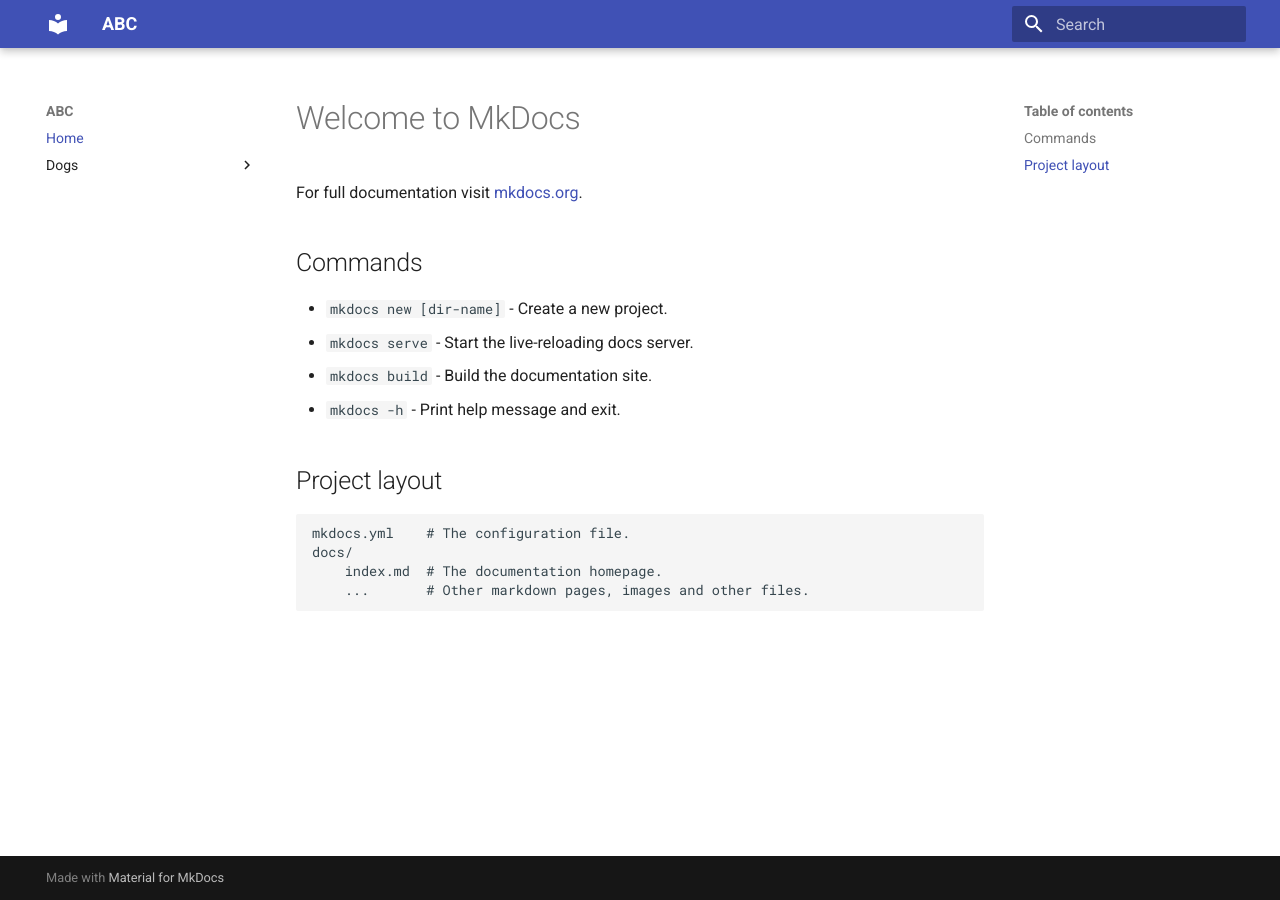
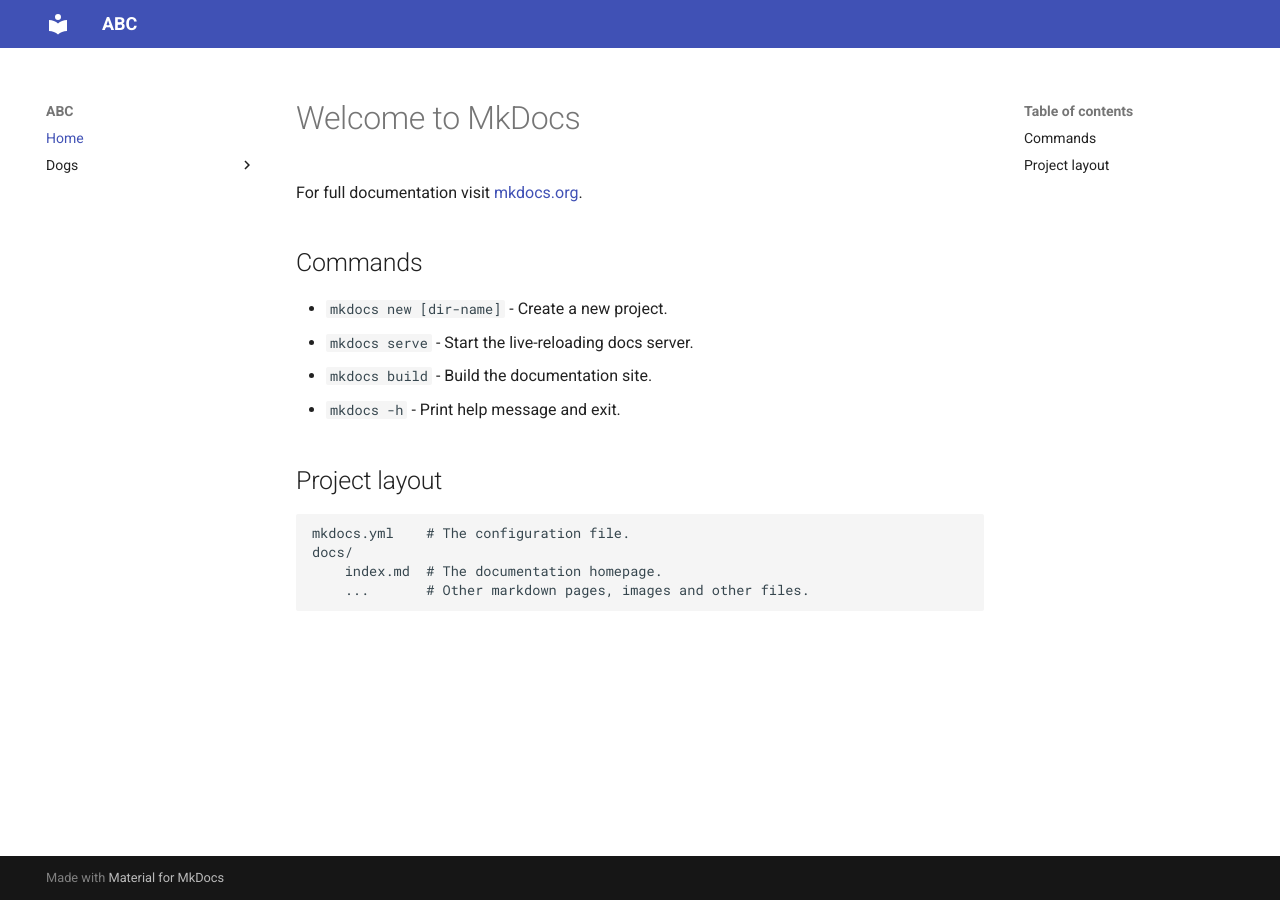
Before and after one commit to ben519/material-broken, an MkDocs documentation site: the page built from docs/index.md, in a window 1280 px wide. Built offline with MkDocs 1.6.1 and Material for MkDocs 9.7.7, drawn with Linux system fonts in a browser that asks for light colours.

Commit message:
show broken header.html override

```diff
--- a/mkdocs.yml
+++ b/mkdocs.yml
@@ -1,13 +1,16 @@
 site_name: ABC
-# repo_url: https://github.com/squidfunk/mkdocs-material  # uncomment this line and the build works
 
 theme:
   name: material
+  custom_dir: overrides
 
 extra:
   consent:
     title: Cookie consent
     description: hello world
+
+plugins:
+  - search
 
 nav:
   - Home: index.md
--- /dev/null
+++ b/overrides/partials/header.html
@@ -0,0 +1,161 @@
+<!--
+  Copyright (c) 2016-2022 Martin Donath <martin.donath@squidfunk.com>
+
+  Permission is hereby granted, free of charge, to any person obtaining a copy
+  of this software and associated documentation files (the "Software"), to
+  deal in the Software without restriction, including without limitation the
+  rights to use, copy, modify, merge, publish, distribute, sublicense, and/or
+  sell copies of the Software, and to permit persons to whom the Software is
+  furnished to do so, subject to the following conditions:
+
+  The above copyright notice and this permission notice shall be included in
+  all copies or substantial portions of the Software.
+
+  THE SOFTWARE IS PROVIDED "AS IS", WITHOUT WARRANTY OF ANY KIND, EXPRESS OR
+  IMPLIED, INCLUDING BUT NOT LIMITED TO THE WARRANTIES OF MERCHANTABILITY,
+  FITNESS FOR A PARTICULAR PURPOSE AND NON-INFRINGEMENT. IN NO EVENT SHALL THE
+  AUTHORS OR COPYRIGHT HOLDERS BE LIABLE FOR ANY CLAIM, DAMAGES OR OTHER
+  LIABILITY, WHETHER IN AN ACTION OF CONTRACT, TORT OR OTHERWISE, ARISING
+  FROM, OUT OF OR IN CONNECTION WITH THE SOFTWARE OR THE USE OR OTHER DEALINGS
+  IN THE SOFTWARE.
+-->
+
+<!-- Determine class according to configuration -->
+{% set class = "md-header" %}
+{% if "navigation.tabs.sticky" in features %}
+  {% set class = class ~ " md-header--lifted" %}
+{% endif %}
+
+<!-- Header -->
+<header class="{{ class }}" data-md-component="header">
+  <nav
+    class="md-header__inner md-grid"
+    aria-label="{{ lang.t('header.title') }}"
+  >
+
+    <!-- Link to home -->
+    <a
+      href="{{ config.extra.homepage | d(nav.homepage.url, true) | url }}"
+      title="{{ config.site_name | e }}"
+      class="md-header__button md-logo"
+      aria-label="{{ config.site_name }}"
+      data-md-component="logo"
+    >
+      {% include "partials/logo.html" %}
+    </a>
+
+    <!-- Button to open drawer -->
+    <label class="md-header__button md-icon" for="__drawer">
+      {% include ".icons/material/menu" ~ ".svg" %}
+    </label>
+
+    <!-- Header title -->
+    <div class="md-header__title" data-md-component="header-title">
+      <div class="md-header__ellipsis">
+        <div class="md-header__topic">
+          <span class="md-ellipsis">
+            {{ config.site_name }}
+          </span>
+        </div>
+        <div class="md-header__topic" data-md-component="header-topic">
+          <span class="md-ellipsis">
+            {% if page.meta and page.meta.title %}
+              {{ page.meta.title }}
+            {% else %}
+              {{ page.title }}
+            {% endif %}
+          </span>
+        </div>
+      </div>
+    </div>
+
+    <!-- Color palette -->
+    {% if not config.theme.palette is mapping %}
+      <form class="md-header__option" data-md-component="palette">
+        {% for option in config.theme.palette %}
+          {% set primary = option.primary | replace(" ", "-") | lower %}
+          {% set accent  = option.accent  | replace(" ", "-") | lower %}
+          <input
+            class="md-option"
+            data-md-color-media="{{ option.media }}"
+            data-md-color-scheme="{{ option.scheme }}"
+            data-md-color-primary="{{ primary }}"
+            data-md-color-accent="{{ accent }}"
+            {% if option.toggle %}
+              aria-label="{{ option.toggle.name }}"
+            {% else  %}
+              aria-hidden="true"
+            {% endif %}
+            type="radio"
+            name="__palette"
+            id="__palette_{{ loop.index }}"
+          />
+          {% if option.toggle %}
+            <label
+              class="md-header__button md-icon"
+              title="{{ option.toggle.name }}"
+              for="__palette_{{ loop.index0 or loop.length }}"
+              hidden
+            >
+              {% include ".icons/" ~ option.toggle.icon ~ ".svg" %}
+            </label>
+          {% endif %}
+        {% endfor %}
+      </form>
+    {% endif %}
+
+    <!-- Site language selector -->
+    {% if config.extra.alternate %}
+      <div class="md-header__option"></form>
+        <div class="md-select">
+          {% set icon = config.theme.icon.alternate or "material/translate" %}
+          <button
+            class="md-header__button md-icon"
+            aria-label="{{ lang.t('select.language.title') }}"
+          >
+            {% include ".icons/" ~ icon ~ ".svg" %}
+          </button>
+          <div class="md-select__inner">
+            <ul class="md-select__list">
+              {% for alt in config.extra.alternate %}
+                <li class="md-select__item">
+                  <a
+                    href="{{ alt.link | url }}"
+                    hreflang="{{ alt.lang }}"
+                    class="md-select__link"
+                  >
+                    {{ alt.name }}
+                  </a>
+                </li>
+              {% endfor %}
+            </ul>
+          </div>
+        </div>
+      </div>
+    {% endif %}
+
+    <!-- Button to open search modal -->
+    {% if "search" in config.plugins %}
+      <label class="md-header__button md-icon" for="__search">
+        {% include ".icons/material/magnify.svg" %}
+      </label>
+
+      <!-- Search interface -->
+      {% include "partials/search.html" %}
+    {% endif %}
+
+    <!-- Repository information -->
+    {% if config.repo_url %}
+      <div class="md-header__source">
+        {% include "partials/source.html" %}
+      </div>
+    {% endif %}
+  </nav>
+
+  <!-- Navigation tabs (sticky) -->
+  {% if "navigation.tabs.sticky" in features %}
+    {% if "navigation.tabs" in features %}
+      {% include "partials/tabs.html" %}
+    {% endif %}
+  {% endif %}
+</header>
```
Also changed, not shown: README.md (+1 -1 lines), 1 other file.
